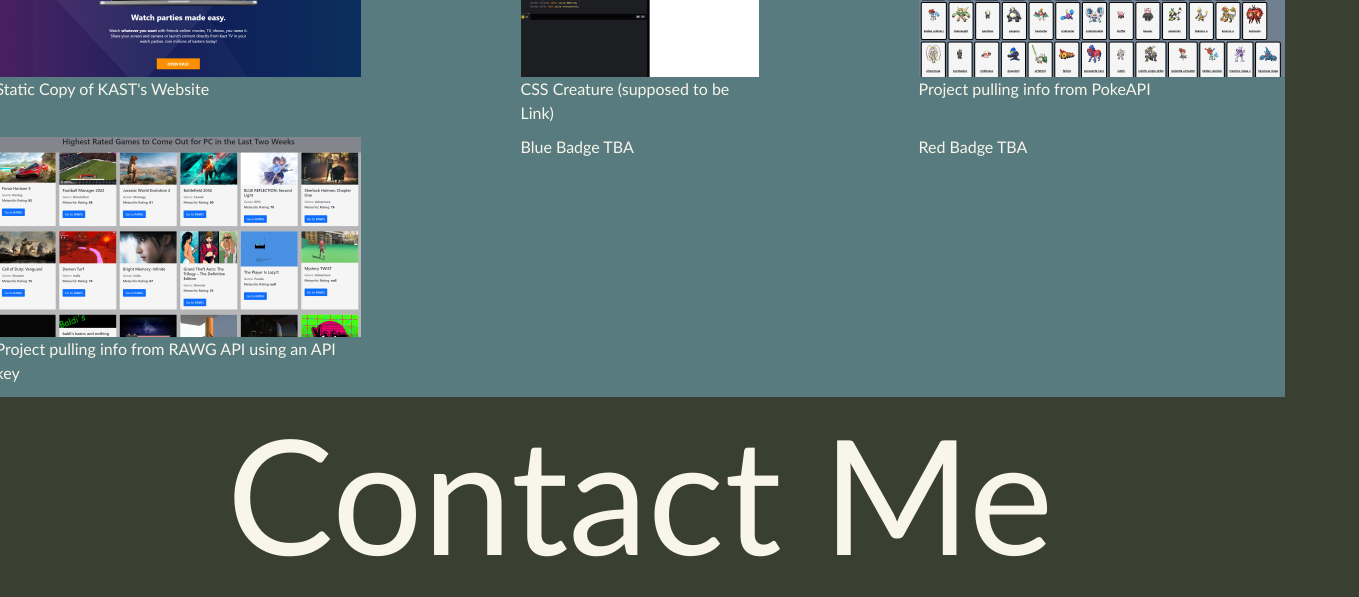
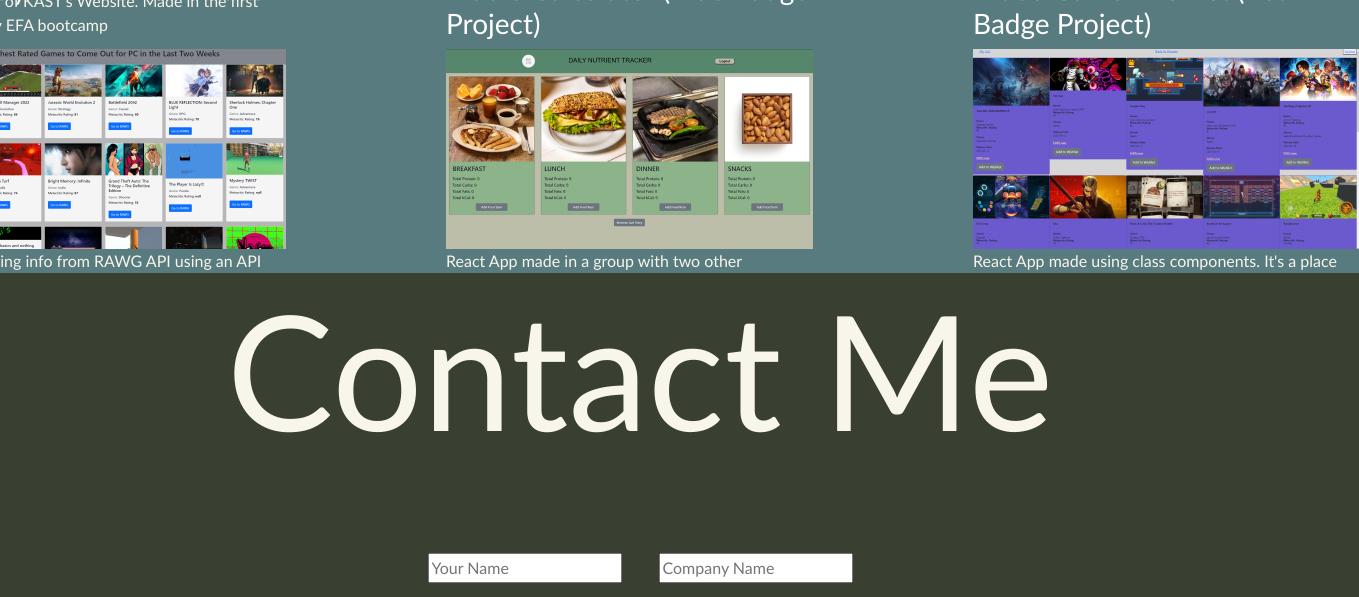
Before and after one commit to andrew-broersma/Portfolio, a plain HTML site: page index.html in a window 1280 px wide. Shown: the part 1961-2558 px from the top of the page, 1359 px wide, since content can reach past the window. Drawn offline with nearby package versions, Linux system fonts and the light colour scheme.

Commit message:
finally added the blue badge and red badge projects

```diff
--- a/index.html
+++ b/index.html
@@ -77,26 +77,34 @@
             <h2>Projects</h2>
             <div class="projectsWrapper">
                 <div>
+                    <h3><a href="https://andrew-broersma.github.io/Static-Layout/" class="projectLink">Static Copy of KAST's website</a></h3>
                     <a href="https://andrew-broersma.github.io/Static-Layout/"><img src="./assets/static_portfolio1.png"></a>
-                    <p>Static Copy of KAST's Website</p>
+                    <p>Static Copy of KAST's Website. Made in the first week of my EFA bootcamp</p>
                 </div>
                 <div>
+                    <h3><a href="https://codepen.io/andrew-broersma/pen/bGrqzQd" class="projectLink">Codepen CSS Creature</a></h3>
                     <a href="https://codepen.io/andrew-broersma/pen/bGrqzQd"><img src="./assets/css_creature_portfolio1.png"></a>
-                    <p>CSS Creature (supposed to be Link)</p>
+                    <p>CSS Creature (supposed to be Link). Made on the first day of my EFA bootcamp</p>
                 </div>
                 <div>
+                    <h3><a href="https://andrew-broersma.github.io/API-1-Pokeapi/" class="projectLink">Pokemon Type Selector</a></h3>
                     <a href="https://andrew-broersma.github.io/API-1-Pokeapi/"><img src="./assets/api1_portfolio1.png"></a>
-                    <p>Project pulling info from PokeAPI</p>
+                    <p>Project pulling info from PokeAPI. Creates cards for each pokemon of type with links to bulbepedia</p>
                 </div>
                 <div>
+                    <h3><a href="https://video-game-api2.web.app" class="projectLink">Recently Released Games for PC</a></h3>
                     <a href="https://video-game-api2.web.app"><img src="./assets/api2_portfolio1.png"></a>
                     <p>Project pulling info from RAWG API using an API key</p>
                 </div>
                 <div>
-                    <h6>Blue Badge TBA</h6>
+                    <h3><a href="https://abk-health-is-wealth-client.herokuapp.com" class="projectLink">Macro Calculator (Blue Badge Project)</a></h3>
+                    <a href="https://abk-health-is-wealth-client.herokuapp.com"><img src="./assets/blue-badge-project.png"></a>
+                    <p>React App made in a group with two other designers. Tracks nutrition information from the FDA API</p>
                 </div>
                 <div>
-                    <h6>Red Badge TBA</h6>
+                    <h3><a href="https://ab-game-wish-list-client.herokuapp.com/browseGames" class="projectLink">Video Game Wishlist (Red Badge Project)</a></h3>
+                    <a href="https://ab-game-wish-list-client.herokuapp.com/browseGames"><img src="./assets/red-badge-project.png"></a>
+                    <p>React App made using class components. It's a place for people to add games to a wishlist. Has database associations</p>
                 </div>
             </div>
         </div>
--- a/style.css
+++ b/style.css
@@ -127,11 +127,11 @@
     /* background-color:rgba(48, 209, 47, .5); */
     /* height: 100vh; */
     width: 100%;
-    padding-bottom: 20vh;
+    padding-bottom: 25vh;
 }
 
 #projects h2 {
-    font-size: 15vh;
+    font-size: 13vh;
 }
 
 .projectsWrapper {
@@ -140,6 +140,12 @@
     grid-auto-rows: 100px;
     grid-gap: 20vh;
     place-content: center;
+    width: 90%;
+}
+
+.projectLink {
+    color: white;
+    text-decoration: none;
 }
 
 #contactMe {
```
Also changed, not shown: assets/blue-badge-project.png (added), assets/red-badge-project.png (added).
